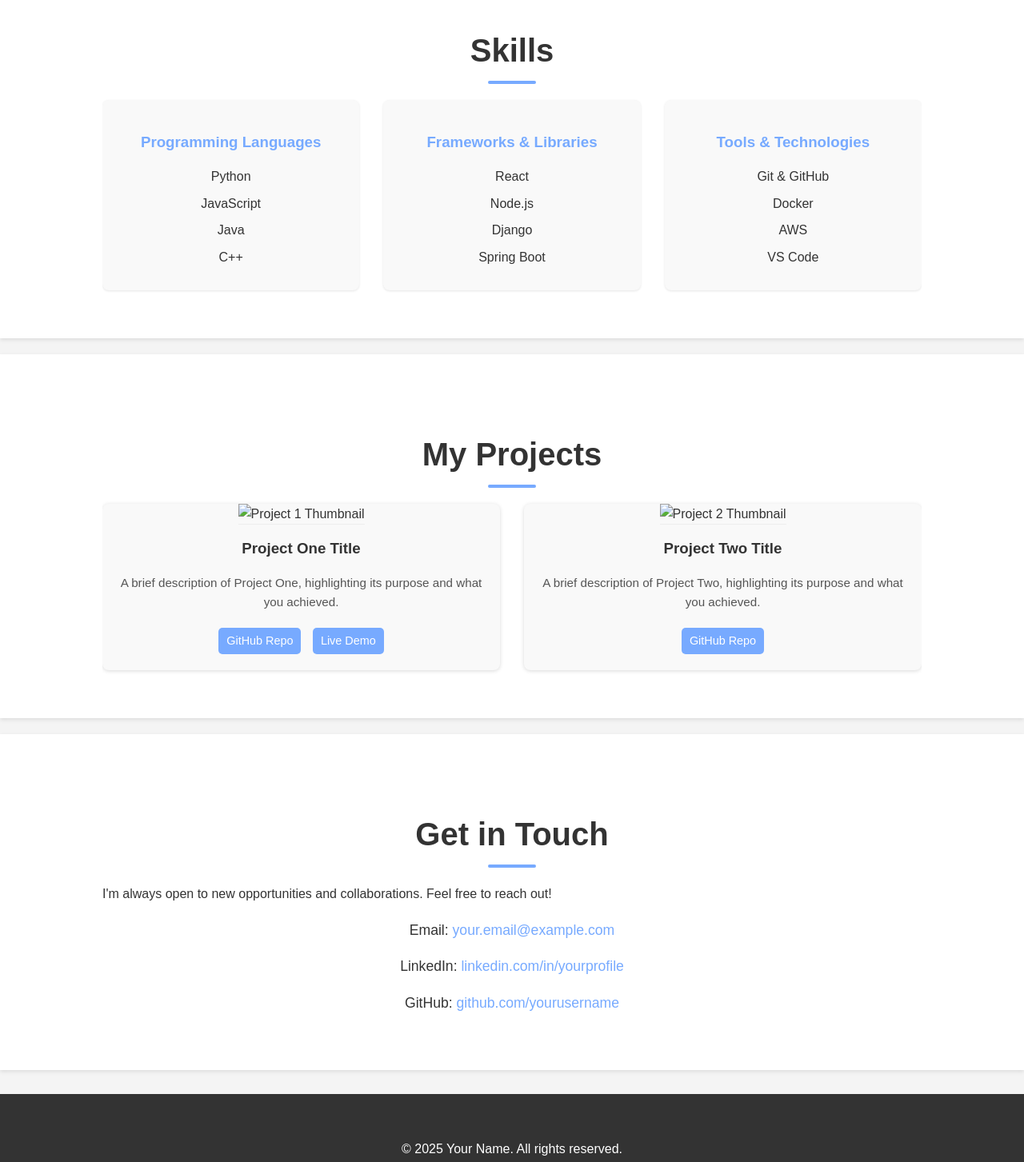
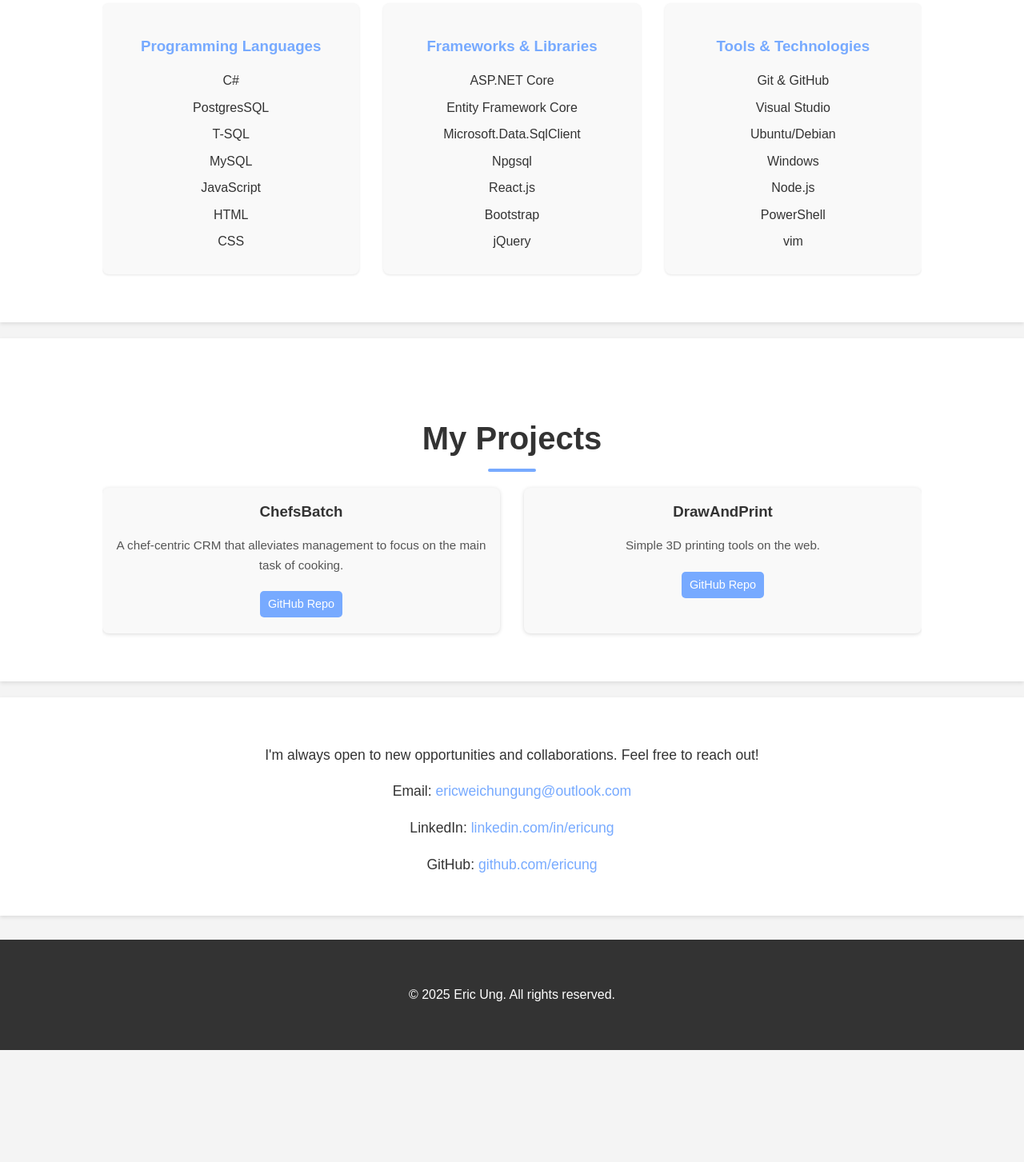
Before and after one commit to ericung/ericung.github.io, a plain HTML site: page index.html in a window 1280 px wide. Shown: the part 1240-2693 px from the top of the page at 80% size. After the commit the page ends 2553 px from the top, so only its background shows below. Drawn offline with Linux system fonts and the light colour scheme.

Commit message:
Initial Commit

```diff
--- a/index.html
+++ b/index.html
@@ -3,7 +3,7 @@
 <head>
     <meta charset="UTF-8">
     <meta name="viewport" content="width=device-width, initial-scale=1.0">
-    <title>Your Name - Portfolio</title>
+    <title>Eric Ung - Portfolio</title>
     <link rel="stylesheet" href="css/style.css">
     <link rel="icon" href="images/favicon.ico" type="image/x-icon">
 </head>
@@ -11,14 +11,14 @@
     <header>
         <nav>
             <div class="container">
-                <h1><a href="#hero">Your Name</a></h1>
+                <h1><a href="#hero">Eric Ung</a></h1>
                 <ul>
                     <li><a href="#about">About</a></li>
                     <li><a href="#skills">Skills</a></li>
                     <li><a href="#projects">Projects</a></li>
                     <li><a href="#contact">Contact</a></li>
-                    <li><a href="https://github.com/yourusername" target="_blank" rel="noopener noreferrer">GitHub</a></li>
-                    <li><a href="https://linkedin.com/in/yourprofile" target="_blank" rel="noopener noreferrer">LinkedIn</a></li>
+                    <li><a href="https://github.com/ericung" target="_blank" rel="noopener noreferrer">GitHub</a></li>
+                    <li><a href="https://linkedin.com/in/eric-wc-ung" target="_blank" rel="noopener noreferrer">LinkedIn</a></li>
                 </ul>
             </div>
         </nav>
@@ -27,9 +27,9 @@
     <main>
         <section id="hero" class="hero-section">
             <div class="container">
-                <img src="images/profile.jpg" alt="Your Profile Picture" class="profile-picture">
-                <h2>Hi, I'm Your Name!</h2>
-                <p class="tagline">A passionate [Your Profession/Interest] creating [What you create/do].</p>
+                <img src="https://avatars.githubusercontent.com/u/24484112?v=4" alt="Eric Ung" class="profile-picture">
+                <h2>Eric Ung</h2>
+                <p class="tagline">A passionate software engineer creating applications and solving problems.</p>
                 <a href="#contact" class="btn">Get in Touch</a>
             </div>
         </section>
@@ -37,15 +37,8 @@
         <section id="about" class="about-section">
             <div class="container">
                 <h2>About Me</h2>
-                <p>
-                    Write a brief, engaging paragraph about yourself.
-                    Highlight your background, what drives you, and what kind of work you enjoy.
-                    For example: "I'm a software engineer with X years of experience in Y. I love building scalable and user-friendly applications that solve real-world problems. My passion lies in full-stack development and exploring new technologies."
-                </p>
-                <p>
-                    You can add another paragraph here for more details, such as your education,
-                    specific achievements, or future aspirations.
-                </p>
+                <p>As an engineer, skilled in architecting scalable systems, securing applications through advanced practices, and leveraging cutting-edge tools for API development and cybersecurity solutions.
+		</p>
             </div>
         </section>
 
@@ -56,28 +49,37 @@
                     <div class="skill-item">
                         <h3>Programming Languages</h3>
                         <ul>
-                            <li>Python</li>
+                            <li>C#</li>
+                            <li>PostgresSQL</li>
+                            <li>T-SQL</li>
+                            <li>MySQL</li>
                             <li>JavaScript</li>
-                            <li>Java</li>
-                            <li>C++</li>
+                            <li>HTML</li>
+                            <li>CSS</li>
                             </ul>
                     </div>
                     <div class="skill-item">
                         <h3>Frameworks & Libraries</h3>
                         <ul>
-                            <li>React</li>
-                            <li>Node.js</li>
-                            <li>Django</li>
-                            <li>Spring Boot</li>
+                            <li>ASP.NET Core</li>
+                            <li>Entity Framework Core</li>
+                            <li>Microsoft.Data.SqlClient</li>
+                            <li>Npgsql</li>
+                            <li>React.js</li>
+                            <li>Bootstrap</li>
+                            <li>jQuery</li>
                             </ul>
                     </div>
                     <div class="skill-item">
                         <h3>Tools & Technologies</h3>
                         <ul>
                             <li>Git & GitHub</li>
-                            <li>Docker</li>
-                            <li>AWS</li>
-                            <li>VS Code</li>
+                            <li>Visual Studio</li>
+			    <li>Ubuntu/Debian</li>
+			    <li>Windows</li>
+			    <li>Node.js</li>
+			    <li>PowerShell</li>
+                            <li>vim</li>
                             </ul>
                     </div>
                     </div>
@@ -89,42 +91,40 @@
                 <h2>My Projects</h2>
                 <div class="projects-grid">
                     <div class="project-card">
-                        <img src="images/project1.jpg" alt="Project 1 Thumbnail">
-                        <h3>Project One Title</h3>
-                        <p>A brief description of Project One, highlighting its purpose and what you achieved.</p>
+			    <!--<img src="images/project1.jpg" alt="Project 1 Thumbnail">-->
+                        <h3>ChefsBatch</h3>
+                        <p>A chef-centric CRM that alleviates management to focus on the main task of cooking.</p>
                         <div class="project-links">
-                            <a href="https://github.com/yourusername/project1" target="_blank" rel="noopener noreferrer" class="btn btn-small">GitHub Repo</a>
-                            <a href="https://yourproject1demo.com" target="_blank" rel="noopener noreferrer" class="btn btn-small">Live Demo</a>
+                            <a href="https://github.com/ericung/ChefsBatch" target="_blank" rel="noopener noreferrer" class="btn btn-small">GitHub Repo</a>
+			    <!--<a href="https://www.chefsbatch.com" target="_blank" rel="noopener noreferrer" class="btn btn-small">Demo</a>-->
                         </div>
                     </div>
                     <div class="project-card">
-                        <img src="images/project2.jpg" alt="Project 2 Thumbnail">
-                        <h3>Project Two Title</h3>
-                        <p>A brief description of Project Two, highlighting its purpose and what you achieved.</p>
+			    <!--<img src="images/project2.jpg" alt="Project 2 Thumbnail">-->
+                        <h3>DrawAndPrint</h3>
+                        <p>Simple 3D printing tools on the web.</p>
                         <div class="project-links">
-                            <a href="https://github.com/yourusername/project2" target="_blank" rel="noopener noreferrer" class="btn btn-small">GitHub Repo</a>
-                            </div>
+                            <a href="https://github.com/ericung/DrawAndPrint" target="_blank" rel="noopener noreferrer" class="btn btn-small">GitHub Repo</a>
+			    <!--<a href="https://www.drawandprint.com" target="_blank" rel="noopener noreferrer" class="btn btn-small">Demo</a>-->
+		        </div>
                     </div>
                     </div>
             </div>
         </section>
 
         <section id="contact" class="contact-section">
-            <div class="container">
-                <h2>Get in Touch</h2>
-                <p>I'm always open to new opportunities and collaborations. Feel free to reach out!</p>
-                <div class="contact-info">
-                    <p>Email: <a href="mailto:your.email@example.com">your.email@example.com</a></p>
-                    <p>LinkedIn: <a href="https://linkedin.com/in/yourprofile" target="_blank" rel="noopener noreferrer">linkedin.com/in/yourprofile</a></p>
-                    <p>GitHub: <a href="https://github.com/yourusername" target="_blank" rel="noopener noreferrer">github.com/yourusername</a></p>
-                    </div>
+            <div class="contact-info">
+                    <p>I'm always open to new opportunities and collaborations. Feel free to reach out!</p>
+                    <p>Email: <a href="mailto:ericweichungung@outlook.com">ericweichungung@outlook.com</a></p>
+                    <p>LinkedIn: <a href="https://linkedin.com/in/ericung" target="_blank" rel="noopener noreferrer">linkedin.com/in/ericung</a></p>
+                    <p>GitHub: <a href="https://github.com/ericung" target="_blank" rel="noopener noreferrer">github.com/ericung</a></p>
             </div>
         </section>
     </main>
 
     <footer>
         <div class="container">
-            <p>&copy; <span id="current-year"></span> Your Name. All rights reserved.</p>
+            <p>&copy; <span id="current-year"></span> Eric Ung. All rights reserved.</p>
         </div>
     </footer>
 
```
Also changed, not shown: images/favicon.ico (added), 1 other file.
